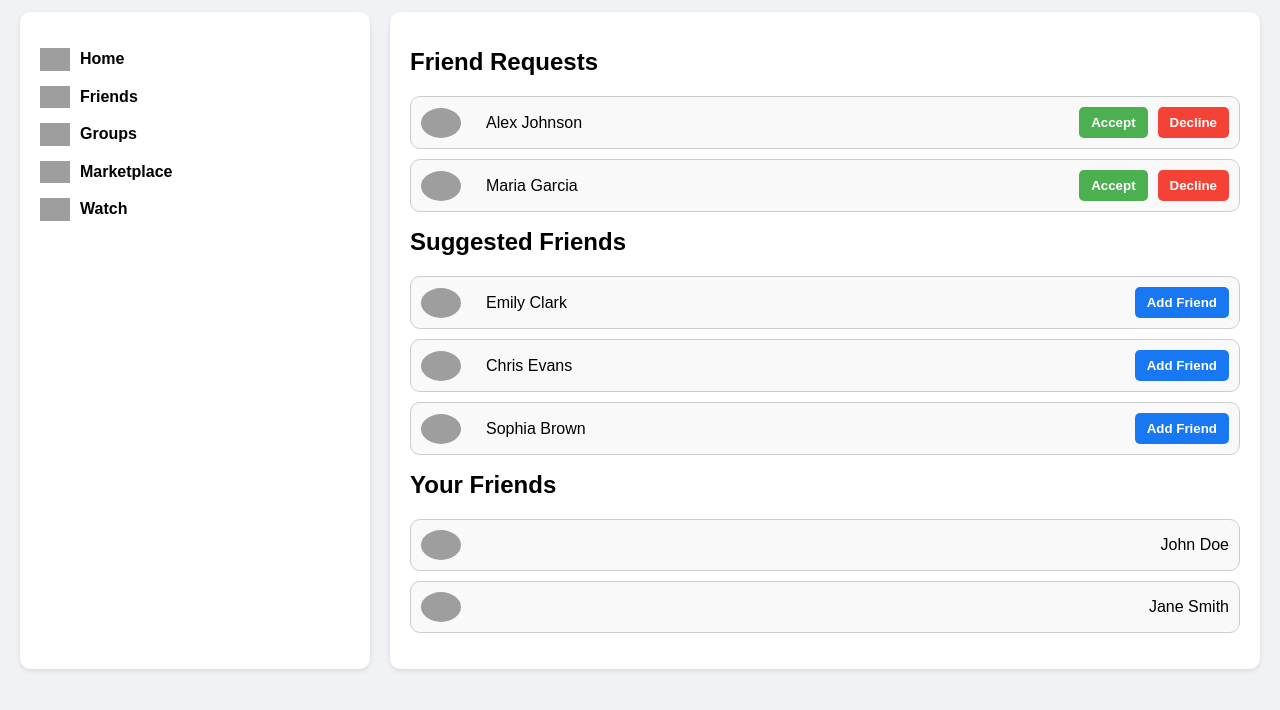
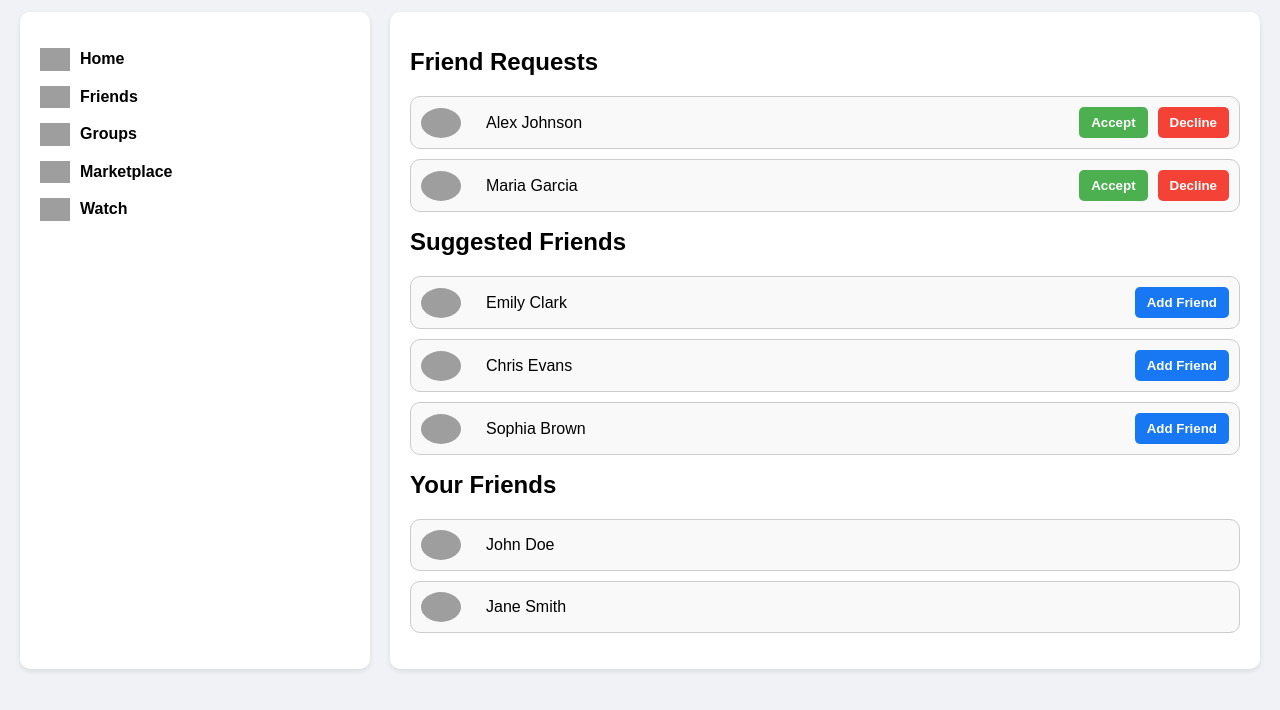
Before and after one commit to christian-cunanan-caparra/act, a plain HTML site: page friends.html in a window 1280 px wide. Shown: the part 62-772 px from the top of the page. Drawn offline with Linux system fonts and the light colour scheme; grey boxes are pictures that could not be loaded.

Commit message:
fixed the names in "your friends" and added nav bar that can go to home - Jhuniel

```diff
--- a/friends.html
+++ b/friends.html
@@ -102,7 +102,6 @@
                 margin: 10px 0;
                 display: flex;
                 align-items: center;
-                justify-content: space-between;
                 padding: 10px;
                 border: 1px solid #ccc;
                 border-radius: 10px;
@@ -282,12 +281,16 @@
                 <h1>Your Friends</h1>
                 <ul>
                     <li>
+                        <div class="details">
                         <img src="https://cdn-icons-png.flaticon.com/512/3135/3135715.png" alt="Friend">
                         <span>John Doe</span>
+                    </div>
                     </li>
                     <li>
-                        <img src="https://cdn-icons-png.flaticon.com/512/3135/3135823.png" alt="Friend">
-                        <span>Jane Smith</span>
+                        <div class="details">
+                            <img src="https://cdn-icons-png.flaticon.com/512/3135/3135823.png" alt="Friend">
+                            <span>Jane Smith</span>
+                        </div>
                     </li>
                 </ul>
             </div>
```
